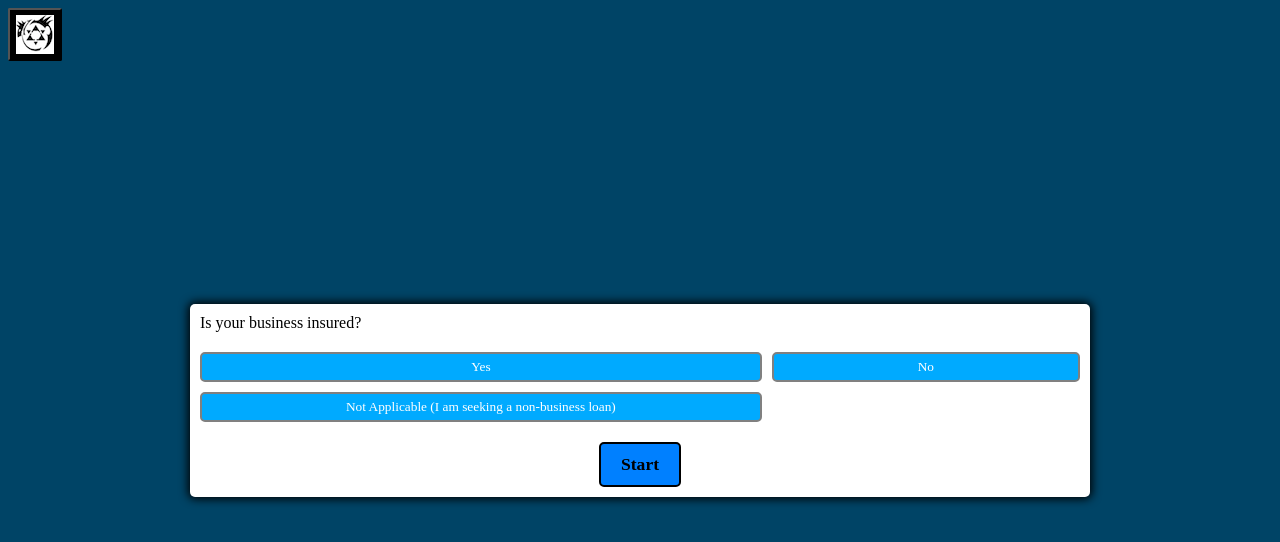
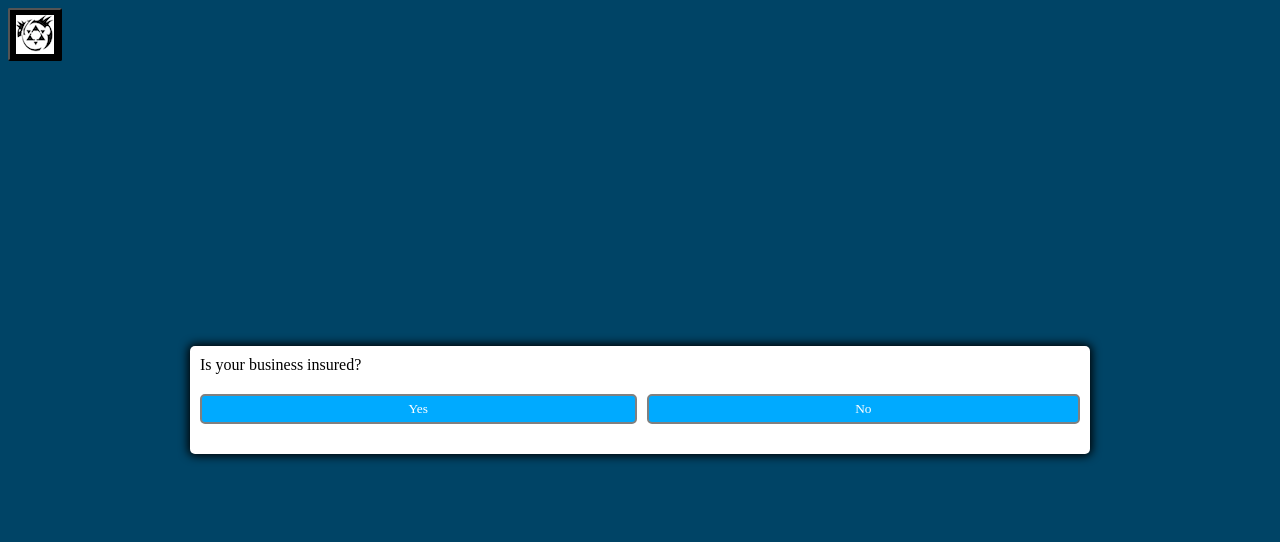
Before and after one commit to ScrumMasterSequoia/LoanMentorLLC, a website: page l-q-folder/loan-questionnaire.html in a window 1280 px wide. Both pictures are taken after a click on the button "Start Questionnaire". Drawn offline with Linux system fonts and the light colour scheme.

Commit message:
Save before changing question format

```diff
--- a/l-q-folder/loan-questionnaire.html
+++ b/l-q-folder/loan-questionnaire.html
@@ -22,7 +22,7 @@
     </div>
 
     <div id="result-container" class="hide">
-      <div id="results" >The following Companies match your Questionnaire selections</div><br>
+      <div id="results" >The following companies have loans available for your needs:</div><br><br>
       <div id="matches" class="results-table"> <br>
        <!-- js fills this element dynamically -->
       </div>
--- a/l-q-folder/loan-questionnaire.js
+++ b/l-q-folder/loan-questionnaire.js
@@ -8,8 +8,6 @@ const questionElement = document.getElementById('question')
 const answerButtonsElement = document.getElementById('answer-buttons')
 const resultsElement = document.getElementById('results')// testing
 const matchesElement = document.getElementById('matches')// testing
-//resultsContainerElement.classList.add('hide')
-
 let currentQuestionIndex;
 
 startButton.addEventListener('click', startQuestionnaire)
@@ -51,9 +49,6 @@ function showQuestion(question) {
     const button = document.createElement('button') // Create a button element
     button.innerText = answer.text // Set the button text to the answer text
     button.classList.add('btn') // Add the 'btn' class to the button
-    if (answer.correct) { // If the answer is correct
-      button.dataset.correct = answer.correct // Set the 'correct' attribute of the button
-    }
     button.addEventListener('click', selectAnswer) // Add a click event listener to the button
     answerButtonsElement.appendChild(button) // Append the button to the answer buttons container
   })
@@ -61,8 +56,8 @@ function showQuestion(question) {
 
 function resetQuestionnaire() {
   resetState()
-  startButton.innerText = 'Start'
-  startButton.classList.remove('hide')
+  startButton.innerText = 'Restart'
+  startButton.classList.add('hide')
   resultsContainerElement.classList.add('hide')
   questionContainerElement.classList.add('hide')
   matchesElement.innerHTML = "";
@@ -74,50 +69,47 @@ function resetState() { // clear the previous question
   while (answerButtonsElement.firstChild) {
     answerButtonsElement.removeChild(answerButtonsElement.firstChild)
   }
-
-
 }
 
 function selectAnswer(e) {
   const selectedButton = e.target
-  // const correct = selectedButton.dataset.correct
-  // setStatusClass(document.body, correct)
-  // Array.from(answerButtonsElement.children).forEach(button => {
-  //   setStatusClass(button, button.dataset.correct)
-  // })
-  console.log(selectedButton)
+
+  console.log(selectedButton.innerHTML);
+  // console.log("Selected Button = " + selectedButton.text);
+  // console.log("CLD Match = " + selectedButton.cldMatch);
+  // console.log("OnDeck Match = " + selectedButton.onDeckMatch);
+  // console.log("NBC Match = " + selectedButton.nbcMatch);
+  // console.log("UpStart Match = " + selectedButton.upStartMatch);
+
+  // if (!selectedButton.cldMatch) {
+  //   disqualifyCLD();
+  // }
+  // if (!selectedButton.onDeckMatch) {
+  //   disqualifyOnDeck();
+  // }
+  // if (!selectedButton.nbcMatch) {
+  //   disqualifyNBC();
+  // }
+  // if (!selectedButton.upStartMatch) {
+  //   disqualifyUpStart();
+  // }
+
   if (currentQuestionIndex + 1 < questions.length) { // if you are not at the last index
     nextButton.classList.remove('hide') // show the next button
     submitButton.classList.add('hide')  // hide the submit button
-  }
-  else { // if you are at the last index
-    startButton.innerText = 'Restart' // change the start button to say restart
+  } else { // if you are at the last index
     startButton.classList.remove('hide') // show start
     nextButton.classList.add('hide') // hide next button
     submitButton.classList.remove('hide') // show submit
   }
 
   if(currentQuestionIndex > 0) { // if you are not at the first index
+    startButton.innerText = 'Restart' // change the start button to say restart
     prevButton.classList.remove('hide') // show the previous button
   }
 
 }
 
-// // edit below to show the results of the questionnaire
-// function setStatusClass(element, correct) {
-//   clearStatusClass(element)
-//   if (correct) {
-//     element.classList.add('correct')
-//   } else {
-//     element.classList.add('wrong')
-//   }
-// }
-
-// // obsolete
-// function clearStatusClass(element) {
-//   element.classList.remove('correct')
-//   element.classList.remove('wrong')
-// }
 
 // 1) Set up an array of booleans that will hold the results of the questionnaire
 let results = [
@@ -183,66 +175,65 @@ const questions = [
   // {
   //   question: 'What type of loan are you looking for?',
   //   answers: [
-  //     { text: 'Small Business Loan', correct: true, disqualifyCLD },
-  //     { text: 'Line of Credit', correct: true },
-  //     { text: 'Mortgage Financing', correct: true },
-  //     { text: 'Personal Loan', correct: true },
-  //     { text: 'Student Loan', correct: true },
-  //     { text: 'Auto Loan', correct: true },
-  //     { text: 'Other', correct: true}
+  //     { text: 'Small Business Loan', , disqualifyCLD },
+  //     { text: 'Line of Credit',  },
+  //     { text: 'Mortgage Financing',  },
+  //     { text: 'Personal Loan',  },
+  //     { text: 'Student Loan',  },
+  //     { text: 'Auto Loan',  },
+  //     { text: 'Other', }
   //   ]
   // },
   // {
   //   question: 'What is the estimated amount of funding you are looking for?',
   //   answers: [
-  //     { text: 'Less than $10,000', correct: true },
-  //     { text: 'Between $10,000 and $50,000', correct: true },
-  //     { text: 'Between $50,000 and $100,000', correct: true },
-  //     { text: 'Between $100,000 and $500,000', correct: true },
-  //     { text: 'Between $500,000 and $1,000,000', correct: true },
-  //     { text: 'Between $1,000,000 and $5,000,000', correct: true },
-  //     { text: 'Above $5 million', correct: true },
+  //     { text: 'Less than $10,000',  },
+  //     { text: 'Between $10,000 and $50,000',  },
+  //     { text: 'Between $50,000 and $100,000',  },
+  //     { text: 'Between $100,000 and $500,000',  },
+  //     { text: 'Between $500,000 and $1,000,000',  },
+  //     { text: 'Between $1,000,000 and $5,000,000',  },
+  //     { text: 'Above $5 million',  },
 
   //   ]
   // },
   // {
   //   question: 'What is your estimated Business Credit Score (paydex score ranges from 1-100. Dont worry, some options may not require good credit)',
   //   answers: [
-  //     { text: '80 or higher', correct: true },
-  //     { text: 'Between 50 and 79', correct: true },
-  //     { text: 'Below 50', correct: true }
+  //     { text: '80 or higher',  },
+  //     { text: 'Between 50 and 79',  },
+  //     { text: 'Below 50',  }
   //   ]
   // },
   // {
   //   question: 'Are you able to demonstrate adequate cash flow in your business (if applicable)?',
   //   answers: [
-  //     { text: 'Yes', correct: true },
-  //     { text: 'No', correct: true },
-  //     { text: 'Not Applicable', correct: true }
+  //     { text: 'Yes',  },
+  //     { text: 'No',  },
+  //     { text: 'Not Applicable',  }
   //   ]
   // },
   // {
   //   question: 'Do you have access to financial documents such as: bank statements, tax returns, and/or financial statements?',
   //   answers: [
-  //     { text: 'Yes', correct: true },
-  //     { text: 'No', correct: true },
-  //     { text: 'Not Applicable', correct: true }
+  //     { text: 'Yes',  },
+  //     { text: 'No',  },
+  //     { text: 'Not Applicable',  }
   //   ]
   // },
   {
     question: 'Is your business insured?',
     answers: [
-      { text: 'Yes', correct: true },
-      { text: 'No', correct: true },
-      { text: 'Not Applicable (I am seeking a non-business loan)', correct: true }
+      { text: 'Yes', cldMatch: true, onDeckMatch: false, nbcMatch: false, upStartMatch: false },
+      { text: 'No',  cldMatch: true, onDeckMatch: false, nbcMatch: false, upStartMatch: false }
     ]
   },
   {
     question: 'Have you been pre-approved for a loan?',
     answers: [
-      { text: 'Yes', correct: true },
-      { text: 'No', correct: true },
-      { text: 'Not Applicable', correct: true }
+      { text: 'Yes', cldMatch: true, onDeckMatch: false, nbcMatch: false, upStartMatch: false  },
+      { text: 'No', cldMatch: true, onDeckMatch: false, nbcMatch: false, upStartMatch: false  },
+      { text: 'Not Applicable', cldMatch: true, onDeckMatch: false, nbcMatch: false, upStartMatch: false  }
     ]
   }
 ]
```
